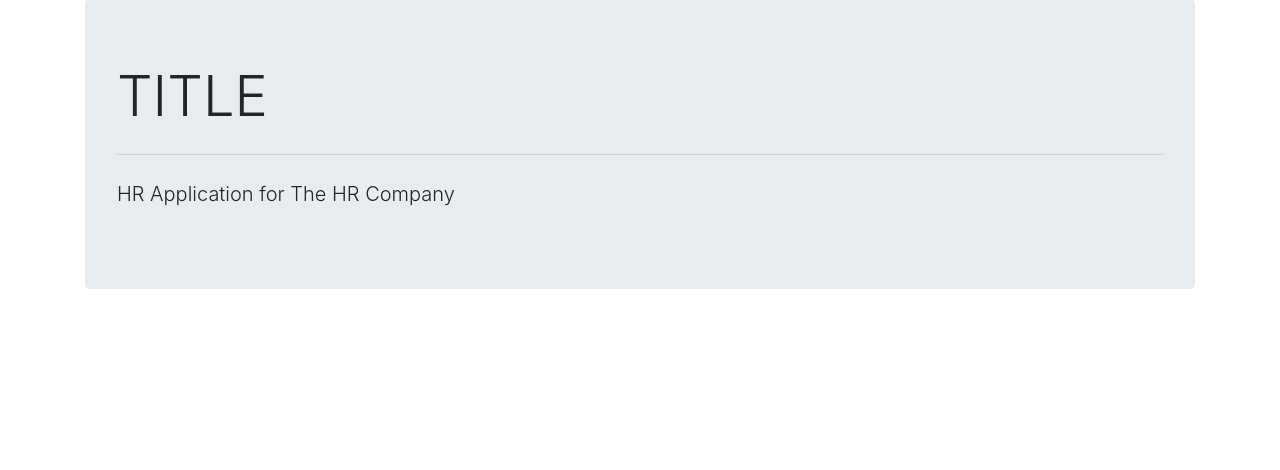
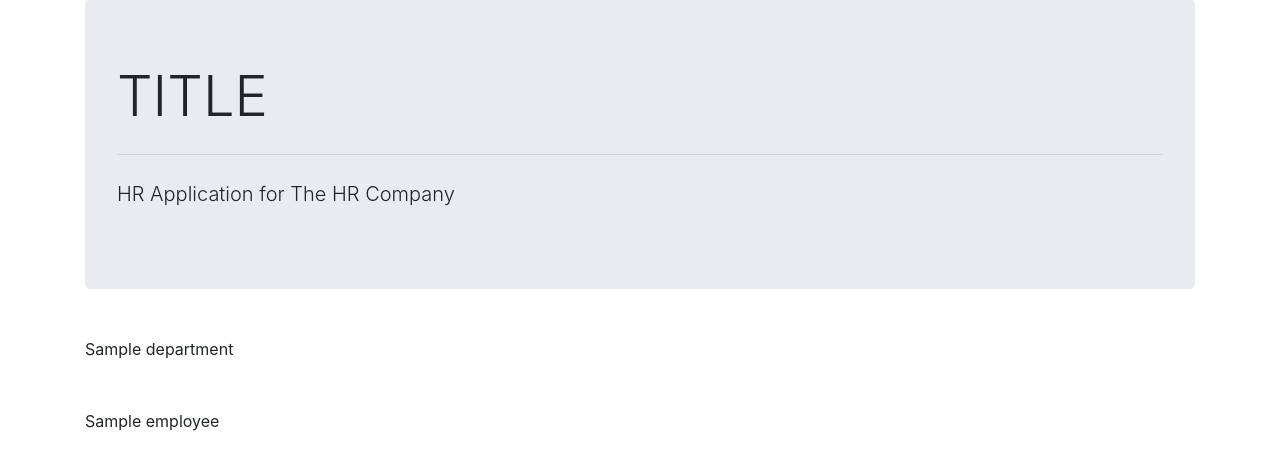
Before and after one commit to Alexander-4A6B/Jaman, a PHP site: template app/views/home.php in a window 1280 px wide. Shown: the part 105-575 px from the top of the page. Run offline with PHP 8.4, Linux system fonts and the light colour scheme; the template is opened without the code that fills it: most values are stand-ins (such as "Sample title", 1, 10 or a date in 2020); a stand-in replaces the project's code that opens the database connection; some libraries are stand-ins or nearby versions.

Commit message:
Added the single page structure

```diff
--- a/app/views/home.php
+++ b/app/views/home.php
@@ -4,4 +4,12 @@
         <hr class="my-4">
         <p class="lead">HR Application for The HR Company</p>
     </div>
+
+    <div id="department" class="mt-5">
+        <?= $department; ?>
+    </div>
+
+    <div id="employee" class="mt-5">
+        <?= $employee; ?>
+    </div>
 </div>
--- a/app/views/template/header.php
+++ b/app/views/template/header.php
@@ -21,10 +21,10 @@
         <a class="nav-link" href="#">Home <span class="sr-only">(current)</span></a>
       </li>
       <li class="nav-item">
-        <a class="nav-link" href="#">Employees</a>
+        <a class="nav-link" href="#employee">Employees</a>
       </li>
       <li class="nav-item">
-        <a class="nav-link" href="#">Departments</a>
+        <a class="nav-link" href="#department">Departments</a>
       </li>
     </ul>
     <form class="form-inline my-2 my-lg-0">
```
Also changed, not shown: app/controllers/Home.php (+6 -1 lines).
